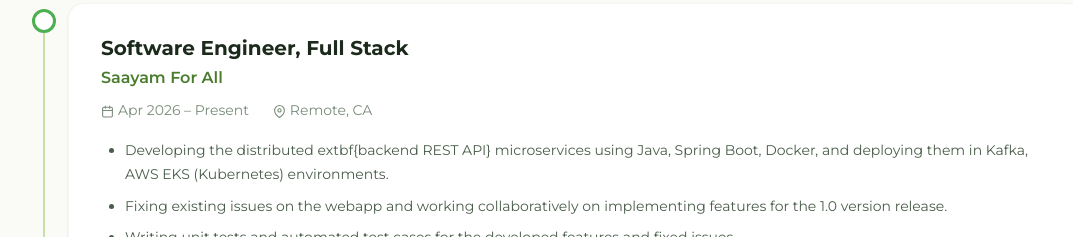
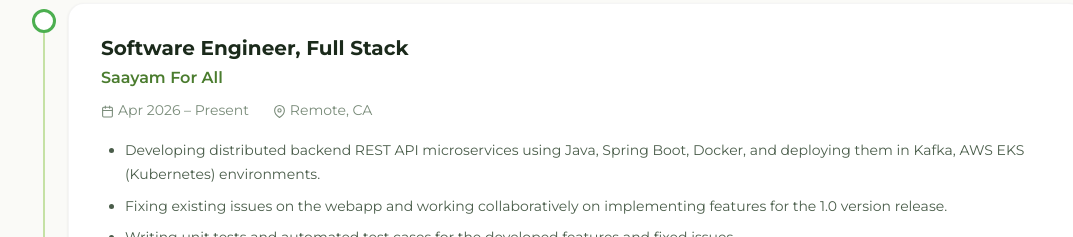
Before and after one commit to mounica-000/mounica-000.github.io, a React (Vite) app: page / in a window 1280 px wide. Shown: the part 2460-2697 px from the top of the page, without its empty margins (82-1155 px from the left). Built offline with nearby package versions, Linux system fonts and the light colour scheme.

Commit message:
Small fix

```diff
--- a/src/data/content.js
+++ b/src/data/content.js
@@ -31,7 +31,7 @@
     location: 'Remote, CA',
     dates: 'Apr 2026 – Present',
     bullets: [
-      'Developing the distributed \textbf{backend REST API} microservices using Java, Spring Boot, Docker, and deploying them in Kafka, AWS EKS (Kubernetes) environments.',
+      'Developing distributed backend REST API microservices using Java, Spring Boot, Docker, and deploying them in Kafka, AWS EKS (Kubernetes) environments.',
       'Fixing existing issues on the webapp and working collaboratively on implementing features for the 1.0 version release.',
       'Writing unit tests and automated test cases for the developed features and fixed issues.'
     ],
```
